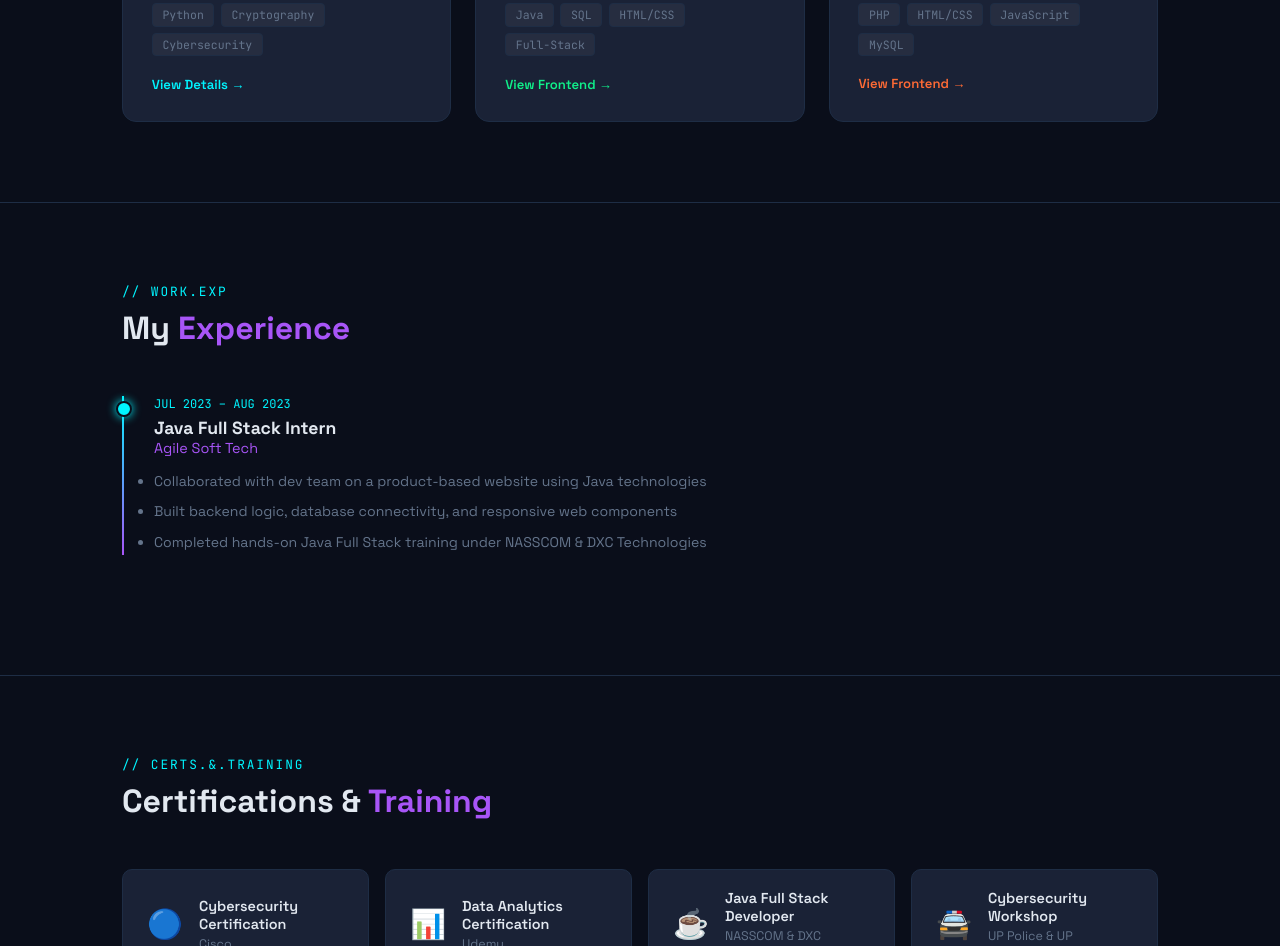
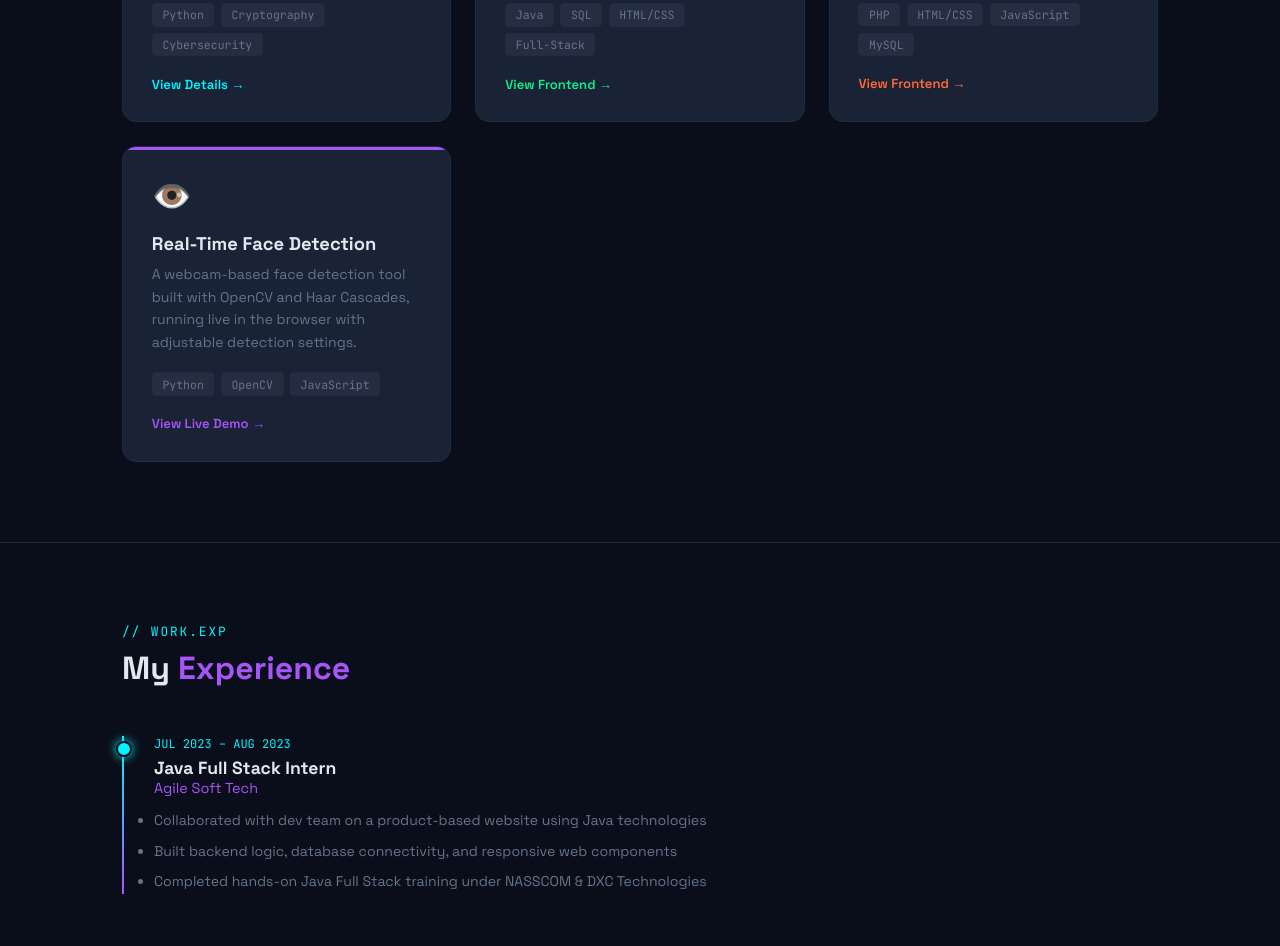
Before and after one commit to kumarpawan165/portfolio, a plain HTML site: page index.html in a window 1280 px wide. Shown: the part 2385-3331 px from the top of the page. Drawn offline with Linux system fonts and the light colour scheme.

Commit message:
Update index.html

```diff
--- a/index.html
+++ b/index.html
@@ -421,6 +421,17 @@
       </div>
       <div class="project-link" style="color:var(--orange)">View Frontend →</div>
     </div>
+    <div class="project-card" style="--accent: var(--purple, #a45cf0)" onclick="window.open('https://kumarpawan165.github.io/face-detection-opencv/', '_blank')">
+      <div class="project-icon">👁️</div>
+      <div class="project-title">Real-Time Face Detection</div>
+      <div class="project-desc">A webcam-based face detection tool built with OpenCV and Haar Cascades, running live in the browser with adjustable detection settings.</div>
+      <div class="project-techs">
+        <span class="tech-badge">Python</span>
+        <span class="tech-badge">OpenCV</span>
+        <span class="tech-badge">JavaScript</span>
+      </div>
+      <div class="project-link" style="color:var(--purple, #a45cf0)">View Live Demo →</div>
+    </div>
 
   </div>
 </section>
```
